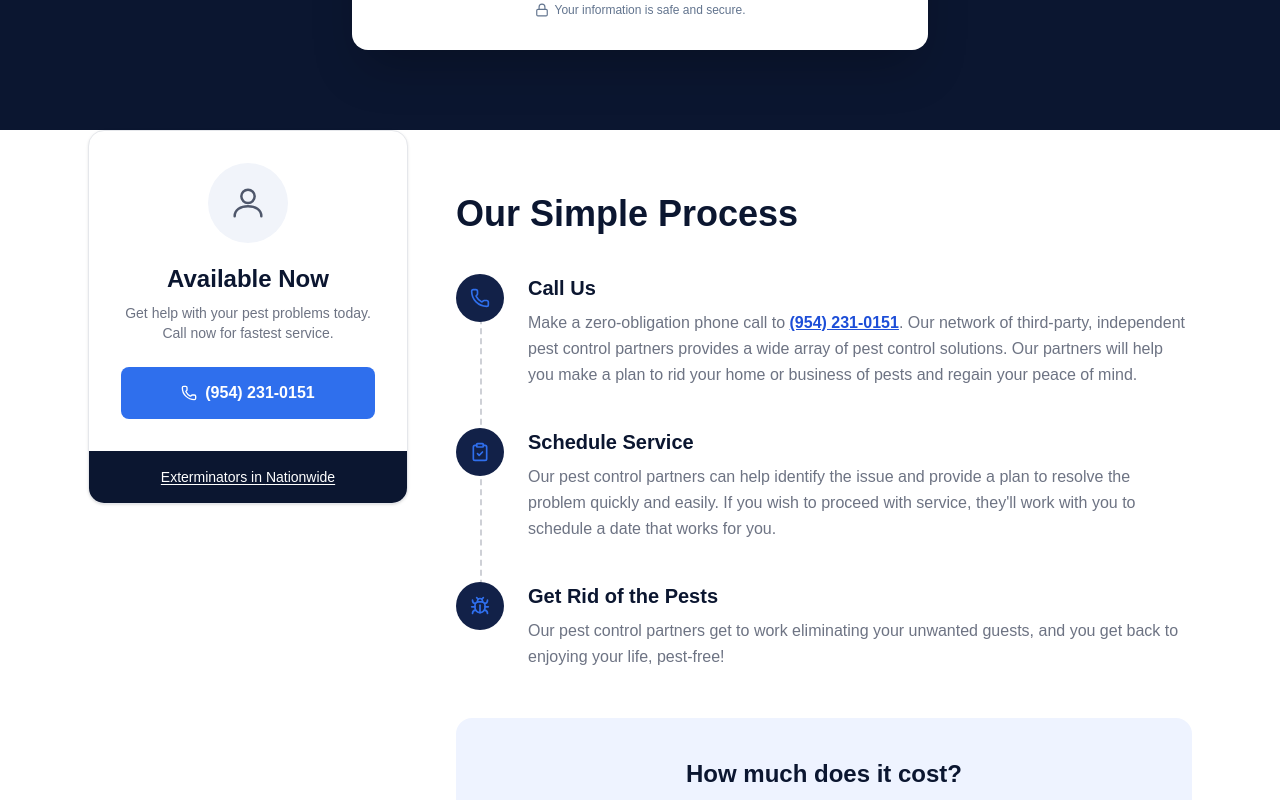
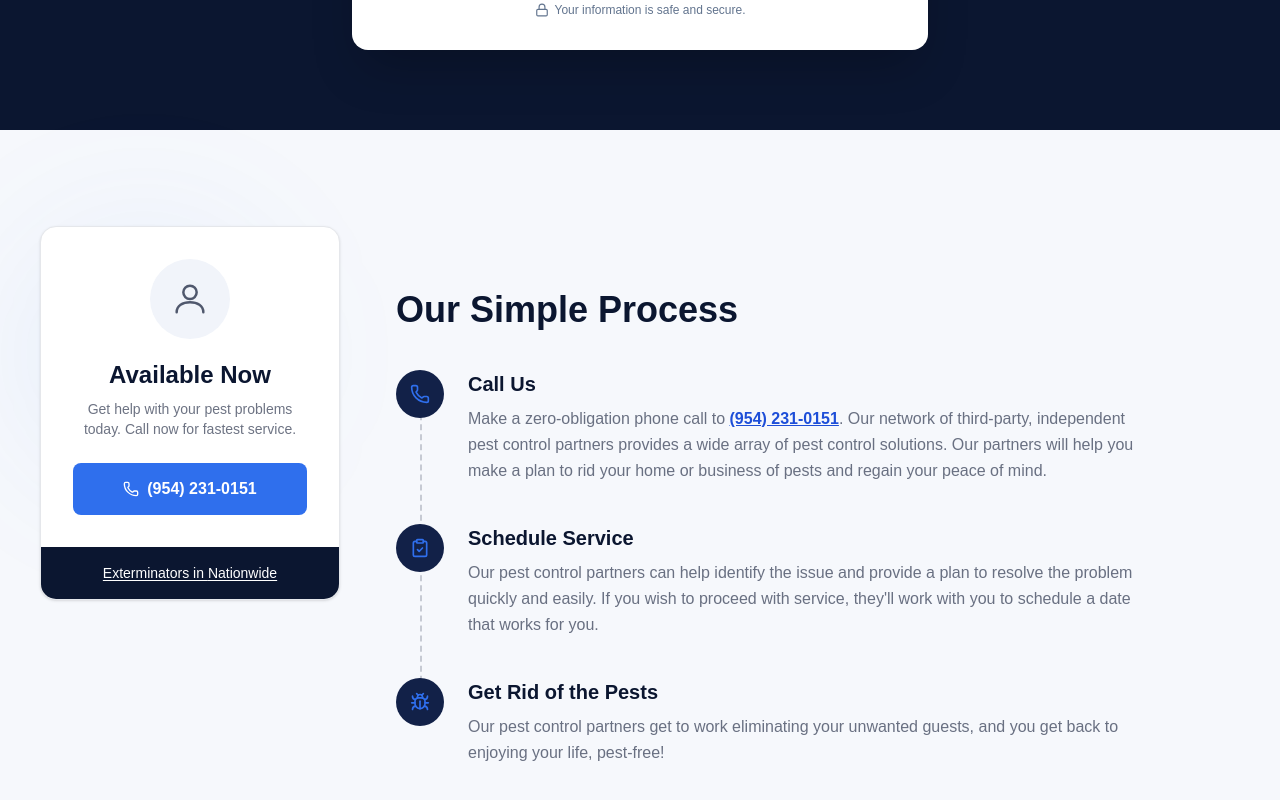
Before and after one commit to kamil-Abbas12/pest-control, a Next.js app: page / in a window 1280 px wide. Shown: the part 1740-2540 px from the top of the page. Built offline with nearby package versions, Linux system fonts and the light colour scheme.

Commit message:
Modernize homepage section layout

```diff
--- a/app/page.tsx
+++ b/app/page.tsx
@@ -8,20 +8,23 @@ import Footer from "./components/Footer";
 import ScrollToTop from "./components/Scrolltotop";
 import Form from "./components/Form";
 
-
 export default function Home() {
   return (
-    <main>
+    <main className="overflow-hidden bg-[#F6F8FC]">
       <Hero />
-<Form/>
-      <div className="mx-auto grid max-w-6xl grid-cols-1 gap-8 px-4 sm:px-6 lg:grid-cols-[320px_1fr] lg:items-start lg:gap-12">
-        <Sidebar />
-        <div className="divide-y divide-[#E5E7EB]">
-          <ProcessSteps />
-          <Services />
-          <WhyChooseUs />
+      <Form />
+
+      <section className="relative bg-[#F6F8FC] py-14 sm:py-20 lg:py-24">
+        <div className="pointer-events-none absolute left-0 top-20 h-72 w-72 rounded-full bg-[#2F6FED]/5 blur-3xl" />
+        <div className="relative mx-auto grid max-w-7xl grid-cols-1 gap-10 px-5 sm:px-8 lg:grid-cols-[300px_1fr] lg:gap-14 lg:px-10">
+          <Sidebar />
+          <div className="min-w-0 divide-y divide-slate-200/80">
+            <ProcessSteps />
+            <Services />
+            <WhyChooseUs />
+          </div>
         </div>
-      </div>
+      </section>
 
       <CTABand />
       <Footer />
```
